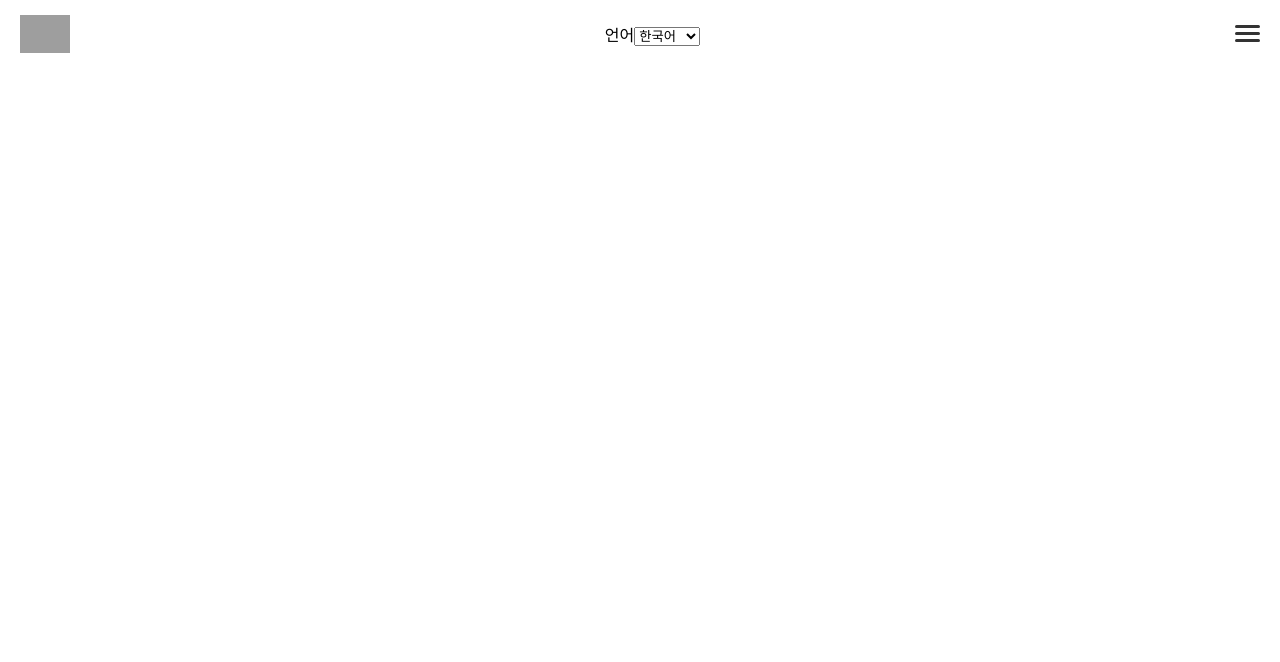
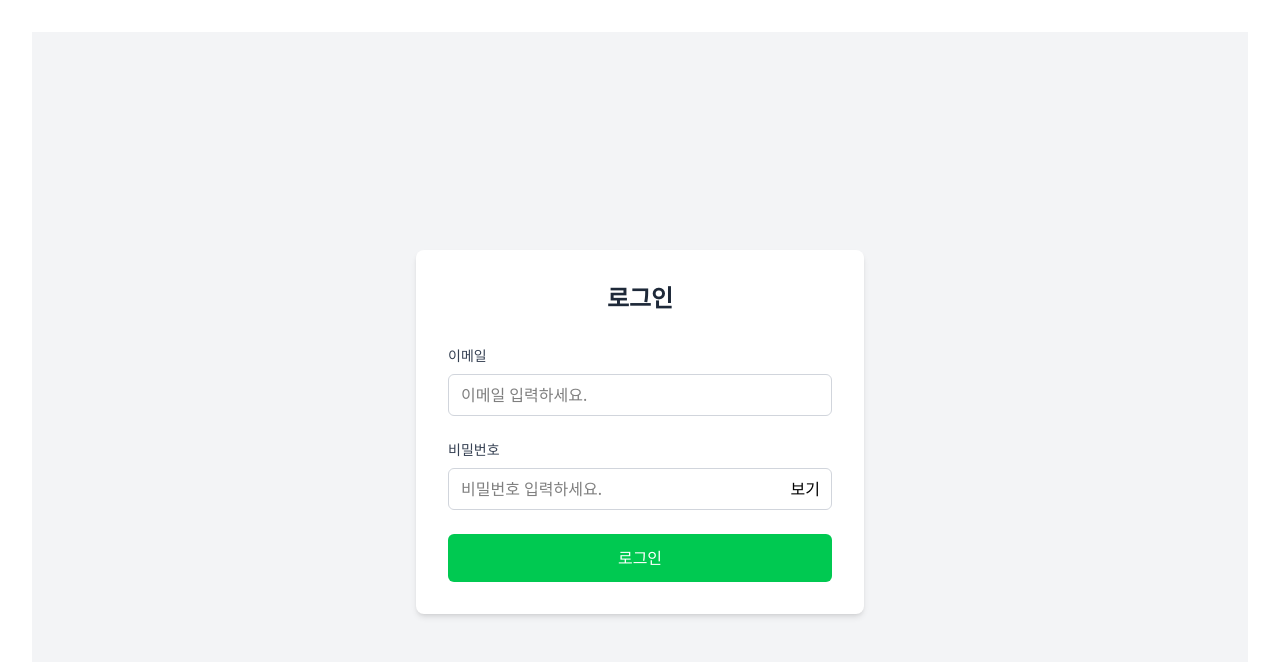
Before and after one commit to 13inuo0/vue-language-change-i18n, a Vue app: page /admin in a window 1280 px wide. Before the commit this address had no page. Shown: the top 662 px of the page. Built offline with nearby package versions, Linux system fonts and the light colour scheme; grey boxes are pictures that could not be loaded.

Commit message:
관리자 로그인 페이지 생성

```diff
--- a/package.json
+++ b/package.json
@@ -12,6 +12,8 @@
     "preview": "vite preview"
   },
   "dependencies": {
+    "@tailwindcss/vite": "^4.1.16",
+    "tailwindcss": "^4.1.16",
     "vue": "^3.5.18",
     "vue-i18n": "^9.14.5",
     "vue-router": "^4.5.1"
--- a/src/App.vue
+++ b/src/App.vue
@@ -1,11 +1,15 @@
 <template>
-  <div>
+  <div v-if="!isSpecialPage">
     <!-- 헤더 -->
-    <Header_w :isDark="isDarkHeader" :logoSrc="isDarkHeader ?  '/images/favicon_192.png':'/images/link.png' " />
+    <Header_w :isDark="isDarkHeader" :logoSrc="isDarkHeader ? '/images/favicon_192.png' : '/images/link.png'" />
     <!-- <Header_w :isDark="isDarkHeader" :logoSrc="isDarkHeader ?  '/images/favicon_192.png':'/images/link.png' " /> -->
     <!-- 페이지 내용 -->
     <router-view></router-view>
     <QuickTop />
+  </div>
+  <!-- 관리자, 기사페이지 -->
+  <div v-else>
+    <router-view></router-view>
   </div>
 </template>
 <script setup>
@@ -13,8 +17,13 @@ import { computed } from "vue";
 import Header_w from "./components/Header_w.vue";
 import QuickTop from "./components/QuickTop.vue";
 import { useRoute } from "vue-router";
+
 const route = useRoute();
 const isDarkHeader = computed(() => ["ReserVue", "ReviewVue"].includes(route.name));
+// 관리자 기사 페이지 레이아웃
+const isSpecialPage = computed(() => {
+  return route.path.startsWith("/admin") || route.path.startsWith("/worker");
+});
 </script>
 
 <style lang="scss" scoped></style>
--- a/src/assets/main.css
+++ b/src/assets/main.css
@@ -1,9 +1,9 @@
-* {
+/* * {
   margin: 0;
   padding: 0;
   box-sizing: border-box;
   list-style: none;
-}
+} */
 #app {
   max-width: 1280px;
   margin: 0 auto;
@@ -18,3 +18,5 @@ a {
 body{
   height: 2000px;
 }
+
+@import "tailwindcss"
--- /dev/null
+++ b/src/pages/admin/AdminHome.vue
@@ -0,0 +1,15 @@
+<template>
+<div>
+    <!-- 왼쪽 사이드 바 -->
+     <div>
+        왼쪽
+     </div>
+     <!-- 네이게이션 메뉴 -->
+     <!-- 오른쪽 내용 -->
+      <div>
+        오른쪽 <router-view></router-view>
+      </div>
+</div>
+
+</template>
+<script setup></script>
--- /dev/null
+++ b/src/pages/admin/Dashboard_admin.vue
@@ -0,0 +1,2 @@
+<template>관리자 대시보드</template>
+<script setup></script>
--- /dev/null
+++ b/src/pages/admin/LoginAdmin.vue
@@ -0,0 +1,55 @@
+<template>
+  <div class="min-h-screen flex items-center justify-center bg-gray-100 p-8">
+    <div class="bg-white p-8 rounded-lg shadow-md w-full max-w-md">
+      <h2 class="text-center text-2xl font-bold text-gray-800 mb-8">로그인</h2>
+      <form @submit.prevent="handleLogin" class="space-y-6">
+        <div class="space-y-2">
+          <label for="email" class="block text-sm font-medium text-gray-700">이메일</label>
+          <input
+            type="email"
+            id="email"
+            placeholder="이메일 입력하세요."
+            class="w-full px-3 py-2 border border-gray-300 rounded-md focus:outline-none focus:ring-2 focus:ring-green-500"
+            required
+          />
+        </div>
+        <div class="relative space-y-2">
+          <label for="password" class="block text-sm font-medium text-gray-700">비밀번호</label>
+          <div class="relative">
+            <input
+              type="password"
+              id="password"
+              placeholder="비밀번호 입력하세요."
+              class="w-full px-3 py-2 border border-gray-300 rounded-md focus:outline-none focus:ring-2 focus:ring-green-500"
+              required
+            />
+            <button type="button" @click="togglePassword" class="absolute right-3 top-1/2 transform -translate-y-1/2">
+              {{ showPassword ? "숨기기" : "보기" }}
+            </button>
+          </div>
+        </div>
+        <button
+          type="submit"
+          class="w-full py-3 bg-green-500 text-white font-medium rounded-md hover:bg-green-600 transition-colors duration-200"
+        >
+          로그인
+        </button>
+      </form>
+    </div>
+  </div>
+</template>
+<script setup>
+import { ref } from 'vue';
+import { useRouter } from 'vue-router';
+
+const router = useRouter()
+
+const showPassword = ref(false)
+const togglePassword = ()=>{
+    showPassword.value = !showPassword.value
+}
+const handleLogin = ()=>{
+    router.push("admin/dashboard")
+}
+</script>
+<style scoped></style>
--- /dev/null
+++ b/src/pages/worker/LoginWorker.vue
@@ -0,0 +1,5 @@
+<template>
+    기사 로그인
+</template>
+<script setup></script>
+<style scoped></style>
--- a/vite.config.js
+++ b/vite.config.js
@@ -3,12 +3,14 @@ import { fileURLToPath, URL } from 'node:url'
 import { defineConfig } from 'vite'
 import vue from '@vitejs/plugin-vue'
 import vueDevTools from 'vite-plugin-vue-devtools'
+import tailwindcss from '@tailwindcss/vite'
 
 // https://vite.dev/config/
 export default defineConfig({
   plugins: [
     vue(),
     vueDevTools(),
+        tailwindcss(),
   ],
   resolve: {
     alias: {
```
Also changed, not shown: src/router/index.js (+17 -3 lines), 1 other file (tests, documents, lock files or other folders).
